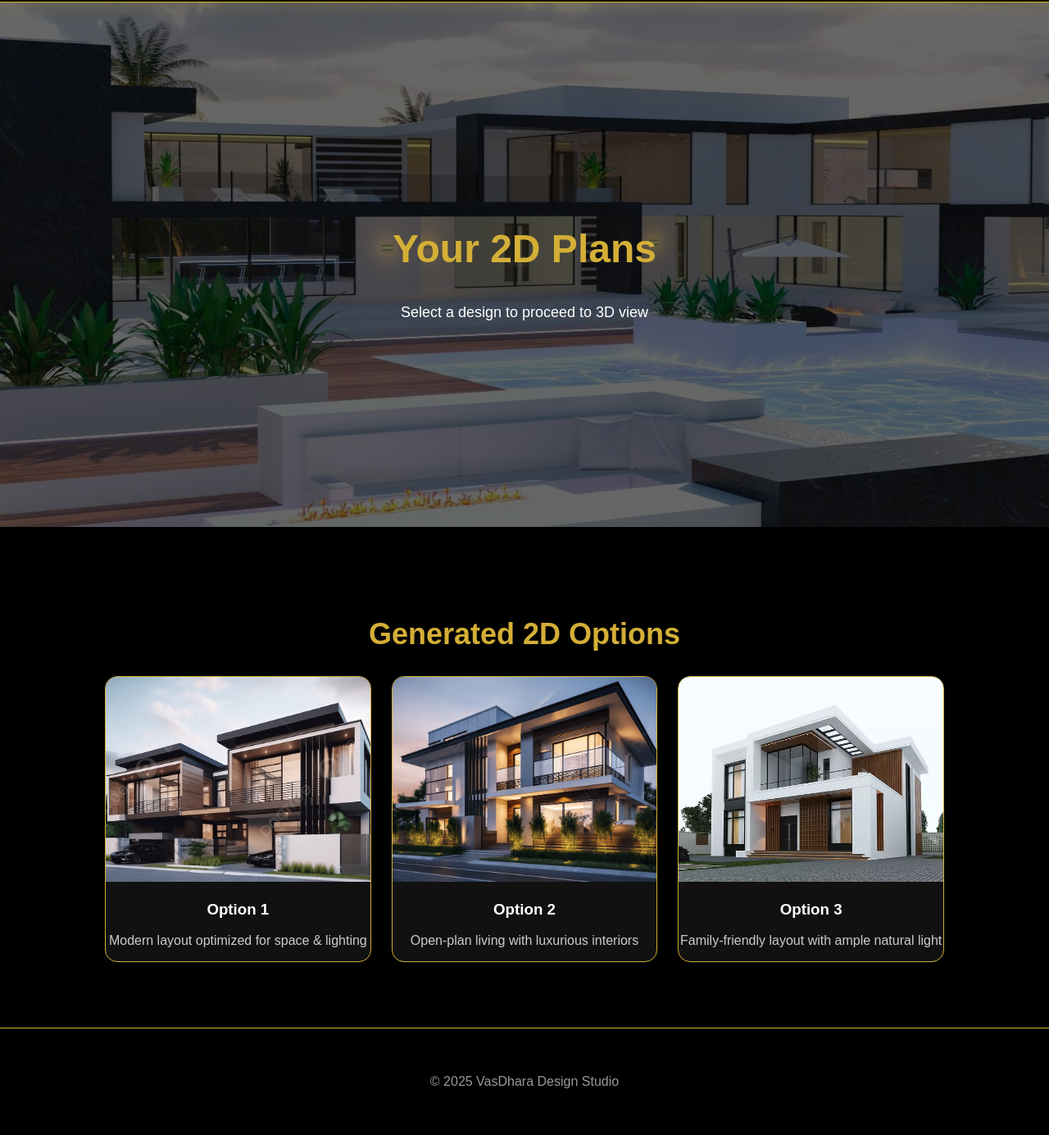
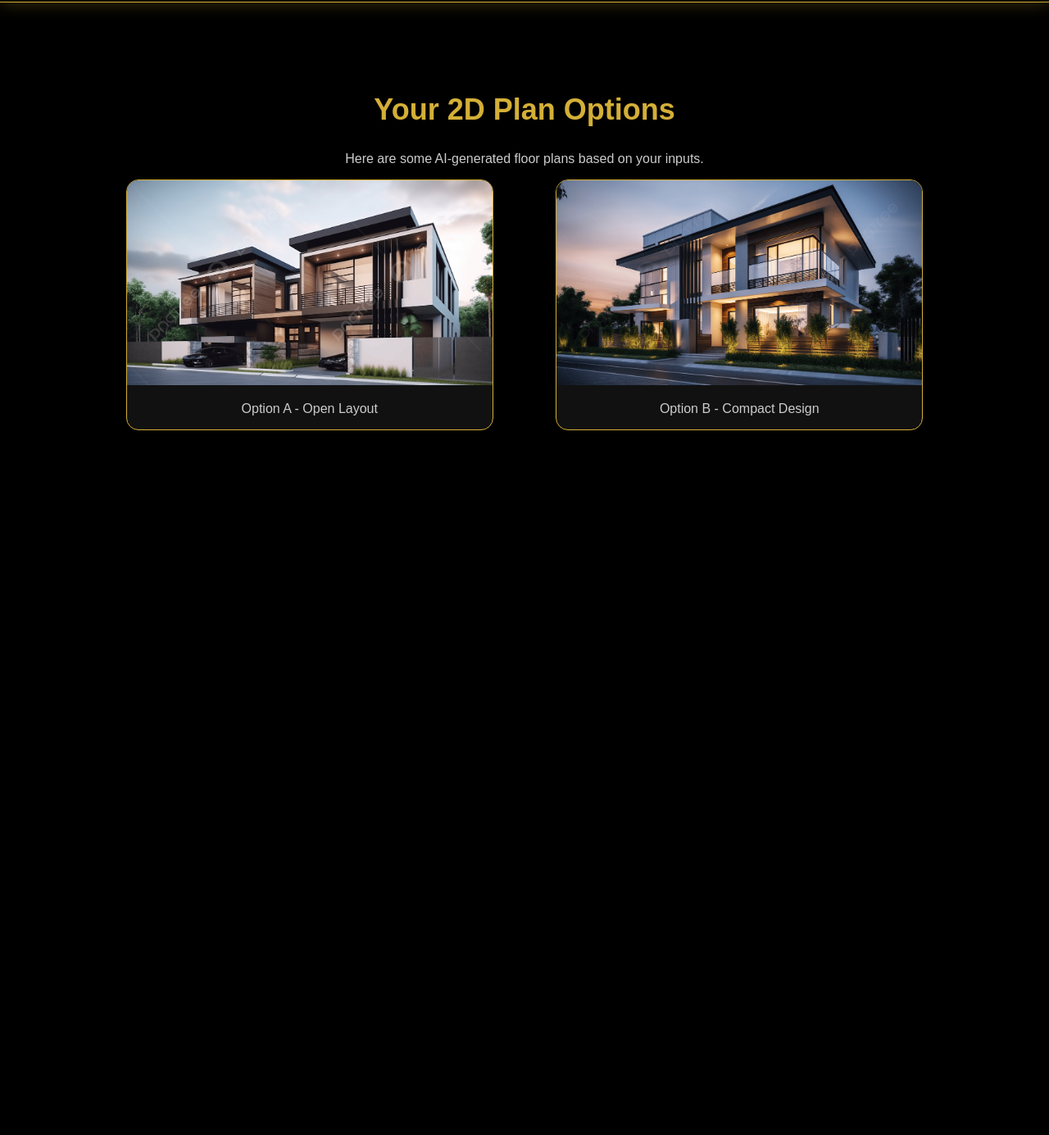
Before and after one commit to SindhuSidhu/VasDharaDesignStudio, a plain HTML site: page pages/2dviewer.html in a window 1280 px wide. Shown: the part 88-1473 px from the top of the page at 82% size. After the commit the page ends 800 px from the top, so only its background shows below. Drawn offline with Linux system fonts and the light colour scheme.

Commit message:
Update 2dviewer.html

```diff
--- a/pages/2dviewer.html
+++ b/pages/2dviewer.html
@@ -3,7 +3,7 @@
 <head>
 <meta charset="UTF-8">
 <meta name="viewport" content="width=device-width, initial-scale=1.0">
-<title>2D Planner | VasDhara</title>
+<title>2D Plan | VasDhara</title>
 <link rel="stylesheet" href="../css/style.css">
 </head>
 <body>
@@ -18,51 +18,26 @@
   </nav>
 </header>
 
-<section class="hero" style="background-image:url('../assets/hero-lux1.jpg');">
-  <div class="hero-content fade-in">
-    <h1>Your 2D Plans</h1>
-    <p>Select a design to proceed to 3D view</p>
-  </div>
-</section>
+<section class="section fade-in">
+  <h2>Your 2D Plan Options</h2>
+  <p>Here are some AI-generated floor plans based on your inputs.</p>
 
-<section class="section fade-in">
-  <h2>Generated 2D Options</h2>
   <div class="projects-grid">
-    <div class="project-card" onclick="selectPlan('plan1')">
-      <img src="../assets/modern1.jpg" alt="2D Plan Option 1">
-      <div class="project-info">
-        <h3>Option 1</h3>
-        <p>Modern layout optimized for space & lighting</p>
-      </div>
+    <div class="project-card" onclick="goto3D()">
+      <img src="../assets/modern1.jpg" alt="">
+      <p>Option A - Open Layout</p>
     </div>
-    <div class="project-card" onclick="selectPlan('plan2')">
-      <img src="../assets/modern2.jpg" alt="2D Plan Option 2">
-      <div class="project-info">
-        <h3>Option 2</h3>
-        <p>Open-plan living with luxurious interiors</p>
-      </div>
-    </div>
-    <div class="project-card" onclick="selectPlan('plan3')">
-      <img src="../assets/modern3.jpg" alt="2D Plan Option 3">
-      <div class="project-info">
-        <h3>Option 3</h3>
-        <p>Family-friendly layout with ample natural light</p>
-      </div>
+    <div class="project-card" onclick="goto3D()">
+      <img src="../assets/modern2.jpg" alt="">
+      <p>Option B - Compact Design</p>
     </div>
   </div>
 </section>
 
-<footer class="fade-in">
-  <p>© <span id="year"></span> VasDhara Design Studio</p>
-</footer>
-
 <script>
-  document.getElementById('year').textContent = new Date().getFullYear();
-
-  function selectPlan(planId) {
-    // Pass selected plan to 3D viewer page
-    window.location.href = '3dviewer.html?plan=' + planId;
-  }
+function goto3D() {
+  window.location.href = '3dviewer.html';
+}
 </script>
 </body>
 </html>
```
